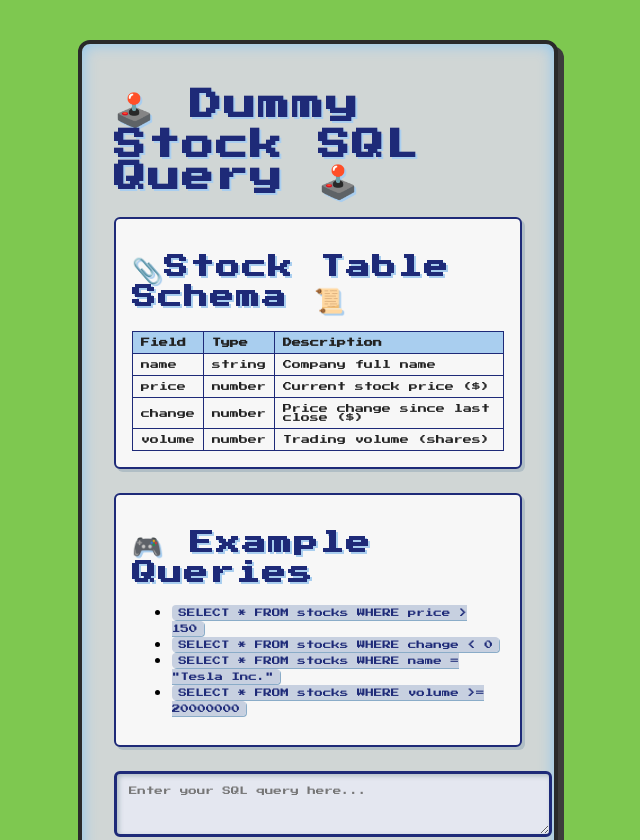
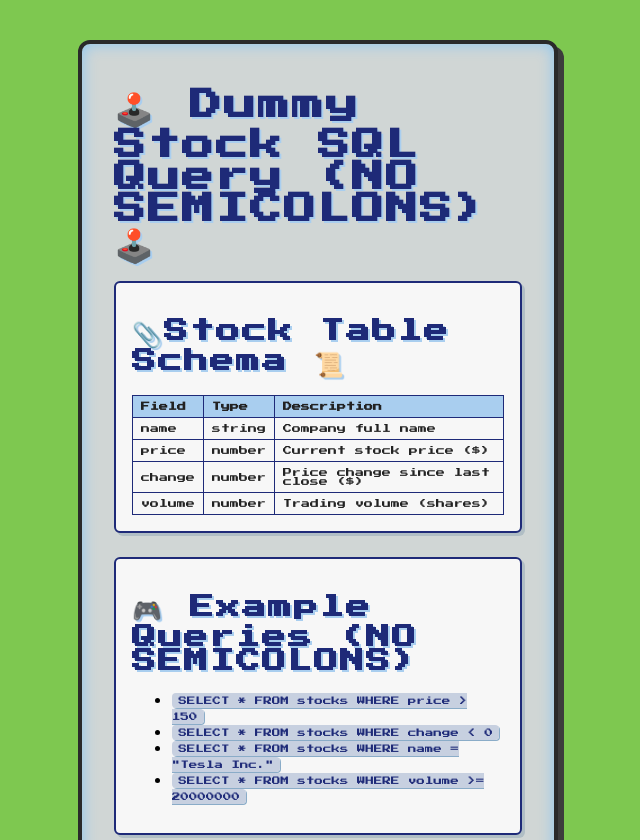
Before and after one commit to AkkiBuckets/JS-SQLParser, a plain HTML site: page index.html in a window 1280 px wide. Shown: the top 840 px of the page, without its empty margins (322-962 px from the left). Drawn offline with Linux system fonts and the light colour scheme.

Commit message:
no semicolons for queries

```diff
--- a/index.html
+++ b/index.html
@@ -9,7 +9,7 @@
 </head>
 <body>
   <div class="container">
-    <h1>🕹️ Dummy Stock SQL Query 🕹️</h1>
+    <h1>🕹️ Dummy Stock SQL Query (NO SEMICOLONS) 🕹️</h1>
 
     <section class="schema">
       <h2>📎Stock Table Schema 📜</h2>
@@ -27,7 +27,7 @@
     </section>
 
     <section class="examples">
-      <h2>🎮 Example Queries</h2>
+      <h2>🎮 Example Queries (NO SEMICOLONS) </h2>
       <ul>
         <li><code>SELECT * FROM stocks WHERE price > 150</code></li>
         <li><code>SELECT * FROM stocks WHERE change < 0</code></li>
```
